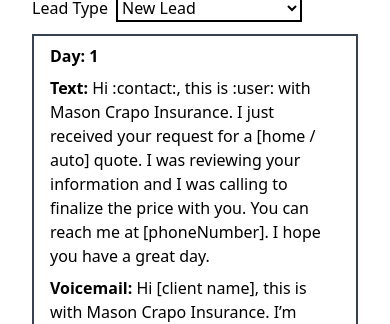
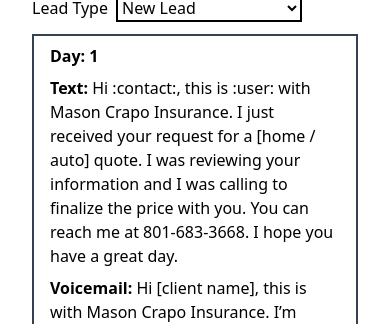
Before and after one commit to Jpatrick6420/propertyandcasualtywebsite, a React (Vite) app: page / in a window 390 px wide. Shown: the part 224-548 px from the top of the page. Built offline with nearby package versions, Linux system fonts and the light colour scheme.

Commit message:
changed phone number

```diff
--- a/src/data/scripts.js
+++ b/src/data/scripts.js
@@ -1,7 +1,7 @@
 const newLeads = [
   {
     day: 1,
-    message: `Hi :contact:, this is :user: with Mason Crapo Insurance. I just received your request for a [home / auto] quote. I was reviewing your information and I was calling to finalize the price with you. You can reach me at [phoneNumber]. I hope you have a great day.`,
+    message: `Hi :contact:, this is :user: with Mason Crapo Insurance. I just received your request for a [home / auto] quote. I was reviewing your information and I was calling to finalize the price with you. You can reach me at 801-683-3668. I hope you have a great day.`,
     topic: "",
     voicemail: `Hi [client name], this is [Name] with Mason Crapo Insurance. I’m calling because you recently requested a [home/auto] insurance quote. I’ve started reviewing your information and I just wanted to connect and make sure that all the discounts are applied. You can call or text me back at [phoneNumber] at your convenience. Talk soon.`,
   },
```
